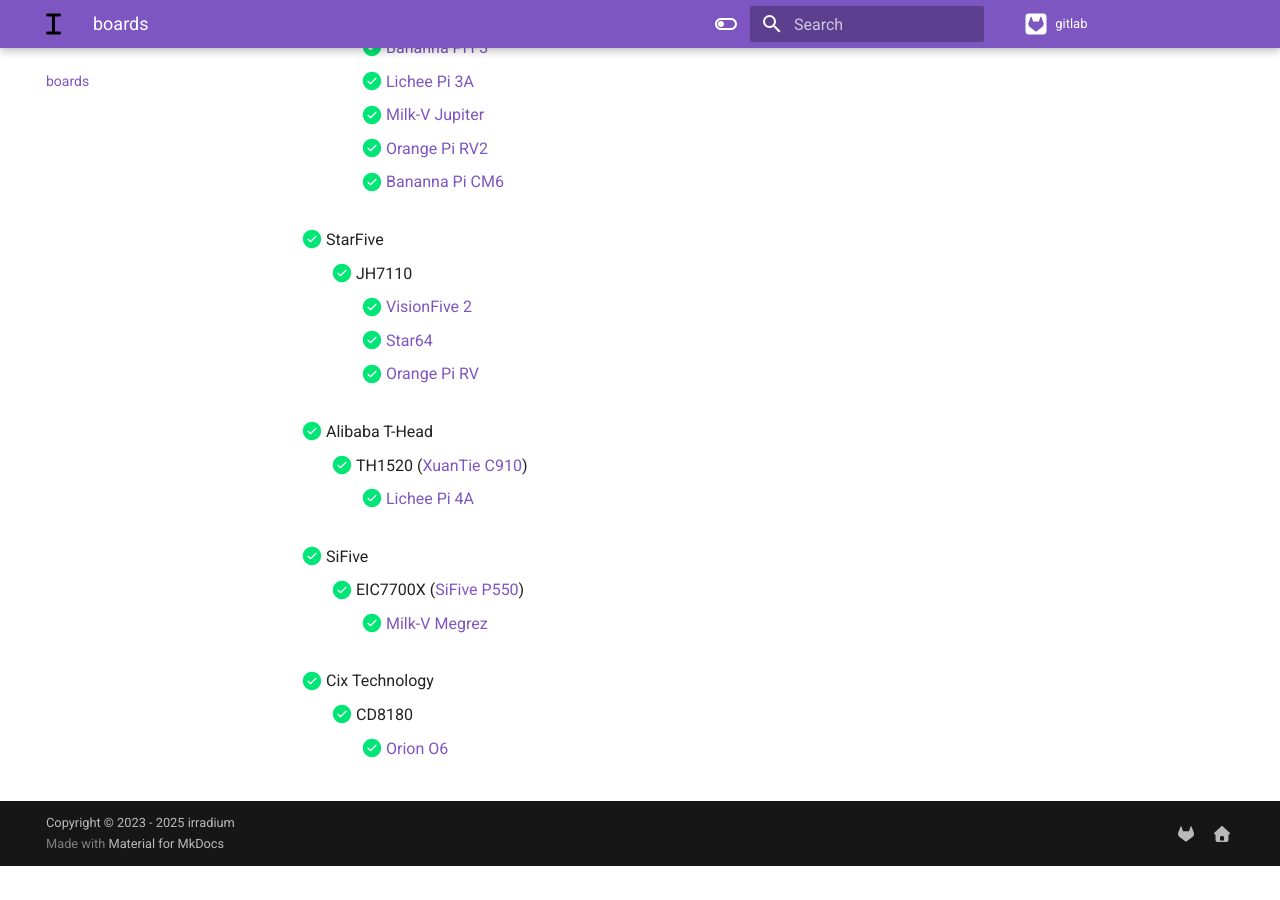
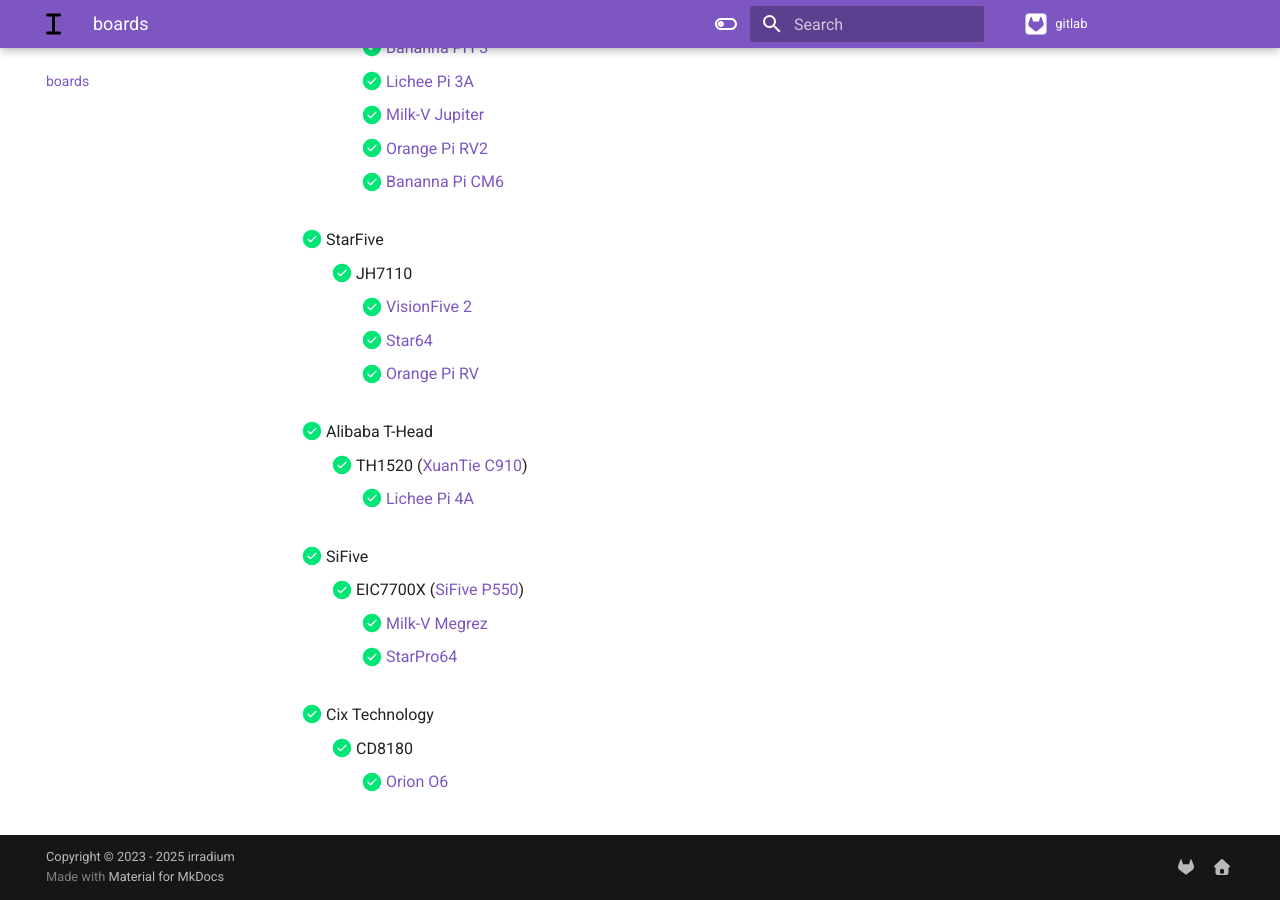
Before and after one commit to sndwvs/irradium.org, an MkDocs documentation site: the page built from docs/boards.md, in a window 1280 px wide and 900 px high, scrolled down 2623 px. Built offline with MkDocs 1.6.1 and Material for MkDocs 9.7.7, drawn with Linux system fonts in a browser that asks for light colours; comment, search, counter and statistics services are not loaded; before the commit the page ends 3489 px from its top, so only the background shows below that.

Commit message:
docs/boards.md: add support StarPro64

```diff
--- a/docs/boards.md
+++ b/docs/boards.md
@@ -96,6 +96,7 @@
 - [x] SiFive
   - [x] EIC7700X ([SiFive P550](https://www.sifive.com/cores/performance-p500))
     - [x] [Milk-V Megrez](https://milkv.io/docs/megrez/overview#hardware-specifications)
+    - [x] [StarPro64](https://pine64.org/documentation/StarPro64/Specifications/)
 
 - [x] Cix Technology
   - [x] CD8180
```
